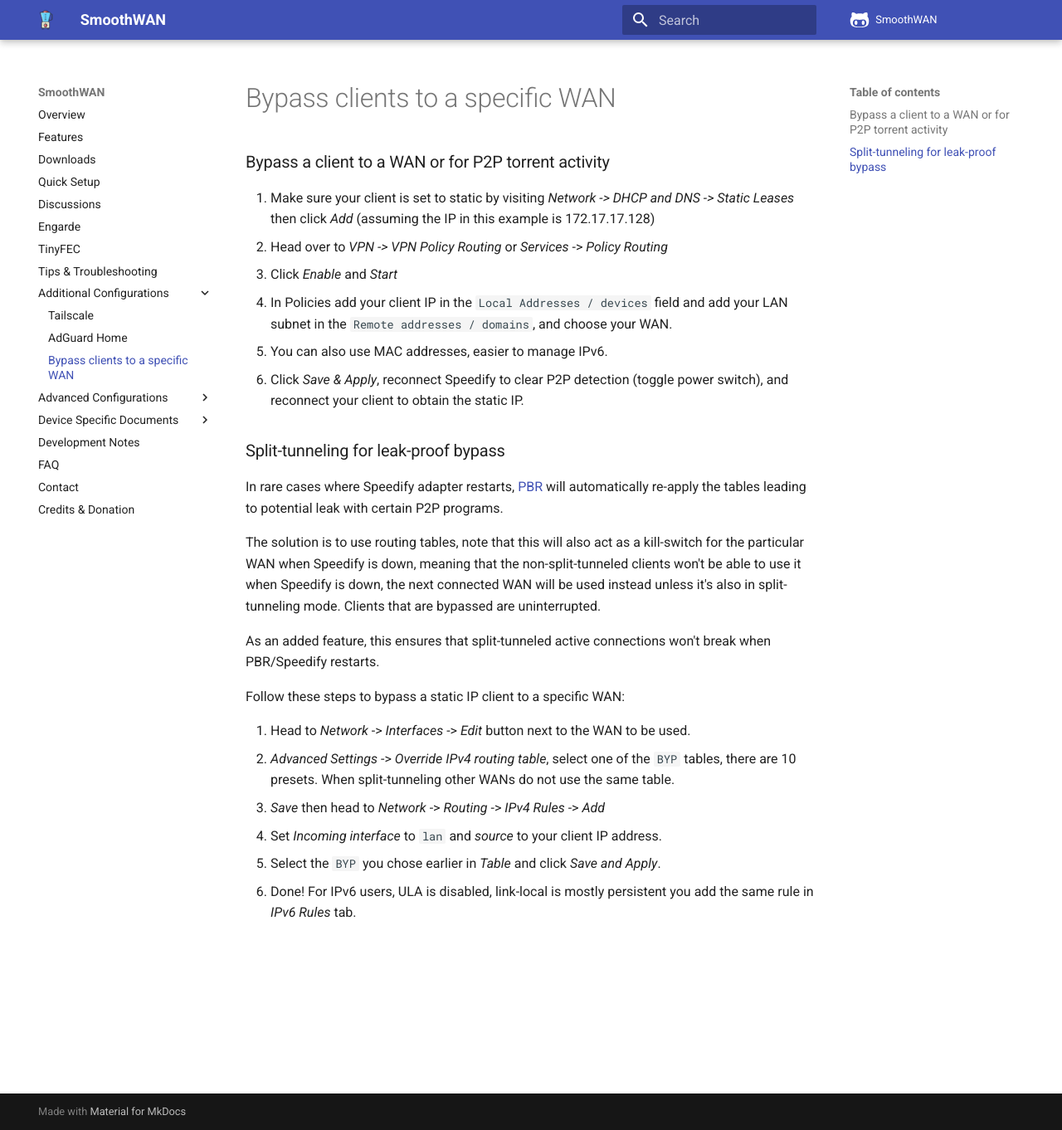
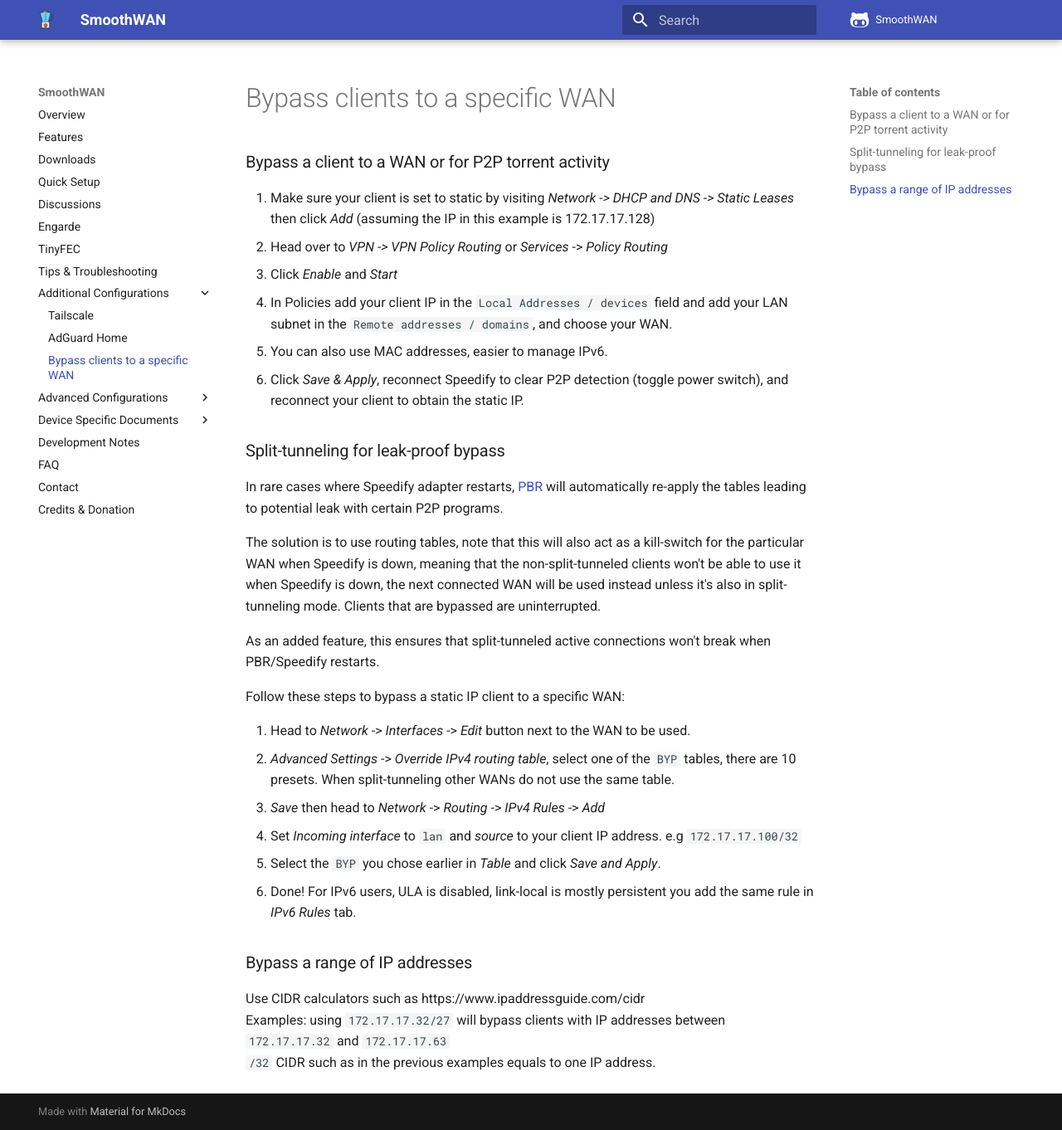
Before and after one commit to SmoothWAN/SmoothWAN-docs, an MkDocs documentation site: the page built from docs/wanbyp.md, in a window 1280 px wide and 1362 px high. Shown: the whole window at 83% size. Built offline with MkDocs 1.6.1 and Material for MkDocs 9.7.7, drawn with Linux system fonts in a browser that asks for light colours; comment, search, counter and statistics services are not loaded.

Commit message:
cidr bypass info

```diff
--- a/docs/wanbyp.md
+++ b/docs/wanbyp.md
@@ -20,6 +20,12 @@
 1. Head to *Network* -> *Interfaces* -> *Edit* button next to the WAN to be used.
 2. *Advanced Settings* -> *Override IPv4 routing table*, select one of the `BYP` tables, there are 10 presets. When split-tunneling other WANs do not use the same table.
 3. *Save* then head to *Network* -> *Routing* -> *IPv4 Rules* -> *Add*
-4. Set *Incoming interface* to `lan` and *source* to your client IP address.
+4. Set *Incoming interface* to `lan` and *source* to your client IP address. e.g `172.17.17.100/32`
 5. Select the `BYP` you chose earlier in *Table* and click *Save and Apply*.
 6. Done! For IPv6 users, ULA is disabled, link-local is mostly persistent you add the same rule in *IPv6 Rules* tab.
+
+### Bypass a range of IP addresses
+
+Use CIDR calculators such as https://www.ipaddressguide.com/cidr
+Examples: using `172.17.17.32/27` will bypass clients with IP addresses between `172.17.17.32` and `172.17.17.63`
+`/32` CIDR such as in the previous examples equals to one IP address.
```
